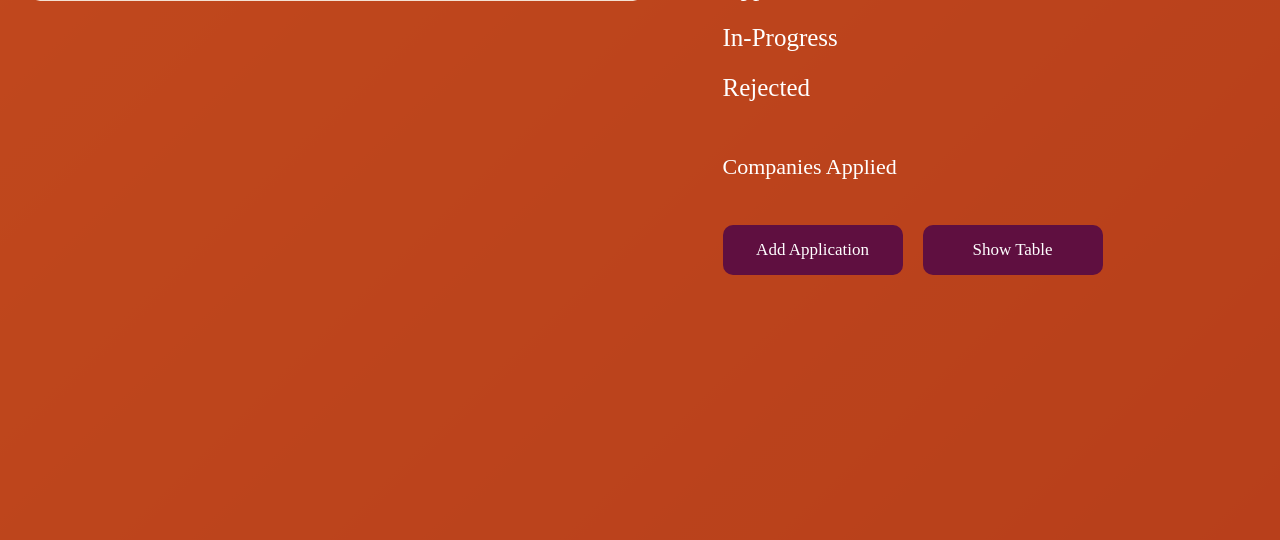
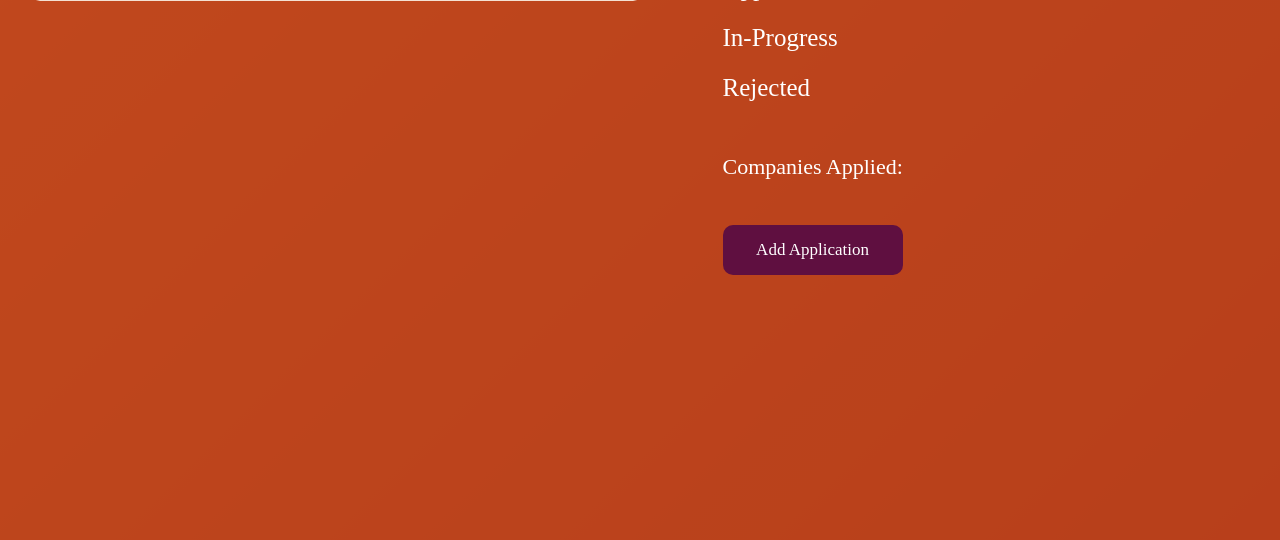
Before and after one commit to mkpg/Job_Tracker, a Flask app: page /delete in a window 1280 px wide. Shown: the part 260-800 px from the top of the page. Run offline with Flask 3, Linux system fonts and the light colour scheme; the visitor is signed in with stand-in values (Sample User, id 1); parts of the project's set-up code (start-up, migrations or seed data) failed here and were passed over.

Commit message:
minor changes in the home page

```diff
--- a/templates/Home.html
+++ b/templates/Home.html
@@ -88,7 +88,7 @@
                 </div>
 
                 <div class="stats_box">
-                    <p>Companies Applied {{company}}</p>
+                    <p>Companies Applied: {%for i in company %}{{i[0]}}, {%endfor%}</p>
                 </div>
 
                 <div class="button_group">
@@ -96,9 +96,9 @@
                         Add Application
                     </button>
 
-                    <button class="toggle_btn" onclick="Toggletable()">
+                    <!-- <button class="toggle_btn" onclick="Toggletable()">
                         Show Table
-                    </button>
+                    </button> -->
                 </div>
 
             </div>
```
